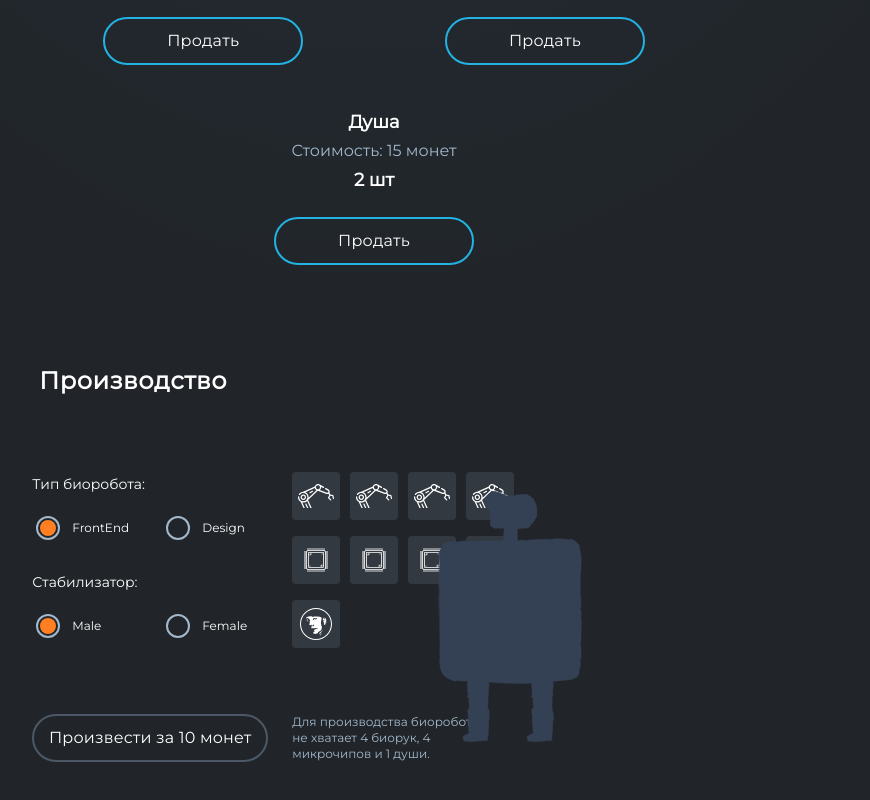
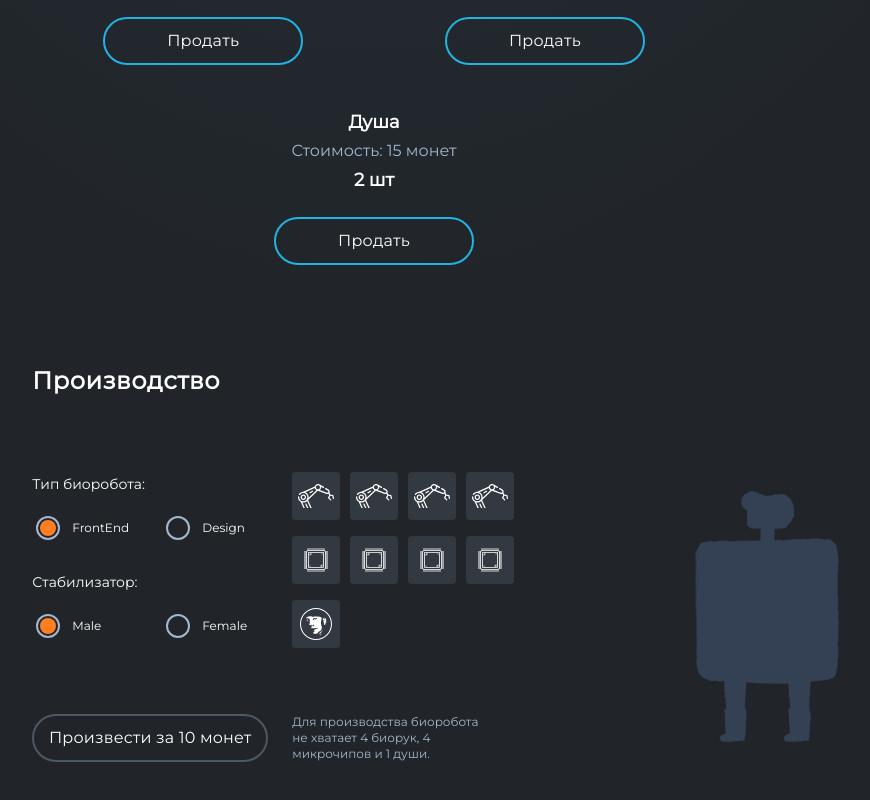
Before and after one commit to Yumashev-Nikita/biorobot-factory, a Vue app: page / in a window 1280 px wide. Shown: the part 1880-2680 px from the top of the page, without its empty margins (266-1136 px from the left). Built offline with nearby package versions, Linux system fonts and the light colour scheme.

Commit message:
now adaptive (yet scrunky)

```diff
--- a/src/App.vue
+++ b/src/App.vue
@@ -163,9 +163,11 @@ export default {
     margin-bottom: 100px;
     &__top-part {
       display: flex;
-      margin-left: 7px;
       @include mobile {
         margin: auto;
+      }
+      @include desktop {
+        margin-left: 7px;
       }
     }
     &__main-part {
--- a/src/components/FabricationModule.vue
+++ b/src/components/FabricationModule.vue
@@ -1,8 +1,6 @@
 <template>
   <div class="fabrictaion-container">
-    <div class="robot-preview">
-      <div :class="gender + '-' + type + '-' + status"></div>
-    </div>
+    <div class="fab-blocks-container">
       <div class="fab-block-wrapper">
         <div class="changers-container">
           <div class="changer">
@@ -66,6 +64,10 @@
         </div>
       </div>
     </div>
+    <div class="robot-preview">
+      <div :class="gender + '-' + type + '-' + status"></div>
+    </div>
+  </div>
 </template>
 
 <script>
@@ -112,23 +114,32 @@ export default {
   @import '@/style/universalmixins';
   .fabrictaion-container {
     display: flex;
-    flex-wrap: wrap;
     flex-direction: row;
     margin-top: 45px;
-    width: 60%;
+    @include mobile {
+      margin: auto;
+      flex-direction: column-reverse;
+    }
     @include non-desktop {
-      margin: auto;
       margin-top: 45px;
-      width: 100%;
     }
     @include desktop {
       margin-left: 135px;
     }
   }
+  .fab-blocks-container {
+    display: flex;
+    flex-wrap: wrap;
+    flex-direction: row;
+    max-width: 520px;
+  }
   .fab-block-wrapper {
     display: flex;
     margin-right: 24px;
     width: 236px;
+    @include mobile {
+      margin: auto;
+    }
   }
   .changer{
     &__title {
@@ -192,13 +203,18 @@ export default {
   .robot-preview {
     width: 236px;
     height: 320px;
+    @extend %mobile-margin;
     @include tablet-horizontal-width {
       position: absolute;
-      right: 30.1%;
+       @media only screen and (min-width: 1020px) and (max-width: 1320px) {
+        right: 10%;
       }
-    @include desktop {
-      position: absolute;
-      right: 30.1%;
+      @media only screen and (min-width: 1321px) and (max-width: 1400px) {
+        right: 20%;
+      }
+      @media only screen and (min-width: 1401px) {
+        right: 25%;
+      }
     }
   }
 </style>
```
Lines whose indentation alone changed are shown as unchanged.
